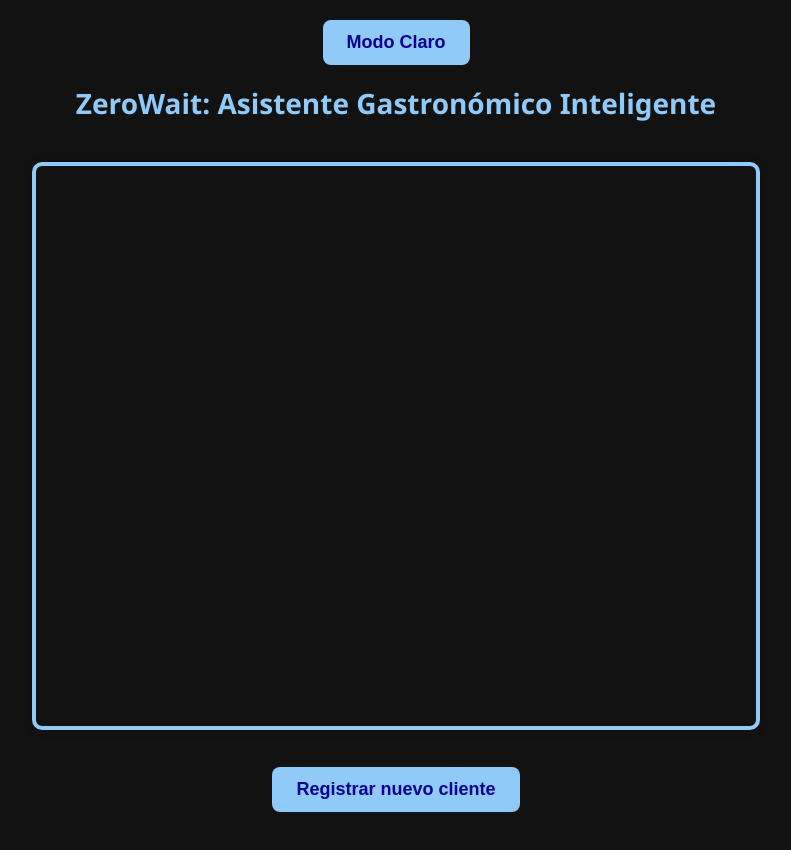
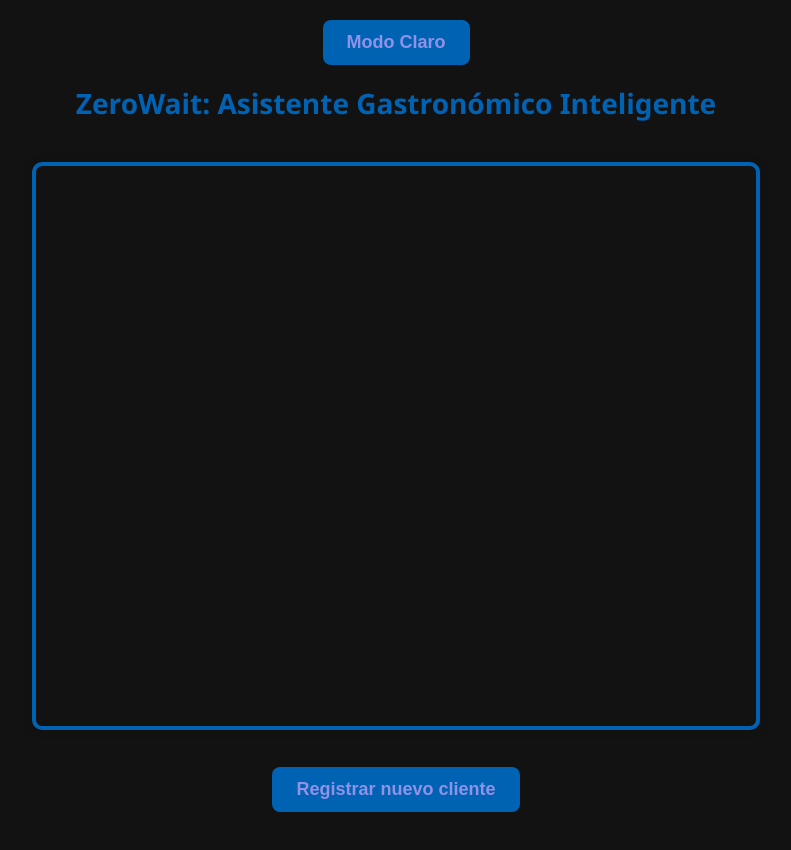
Before and after one commit to Giul00/zerowait, a website: page public/index.html in a window 1280 px wide. Both pictures are taken after a click on the button "Modo Oscuro". Shown: the whole page, without its empty margins (244-1035 px from the left). Drawn offline with Linux system fonts and the light colour scheme; no server answers.

Commit message:
fix colores modo oscuro

```diff
--- a/public/style.css
+++ b/public/style.css
@@ -17,9 +17,9 @@ body {
 
 .dark-mode {
   --bg-color: #121212;
-  --text-color: #000296;
-  --primary-color: #90caf9;
-  --primary-hover: #74b0e0;
+  --text-color: #9092e6;
+  --primary-color: #0062b3;
+  --primary-hover: #0086f3;
 }
 
 h1 {
```
